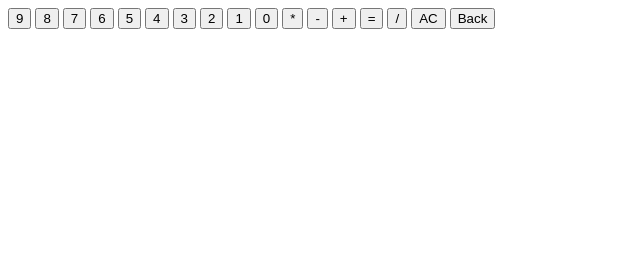
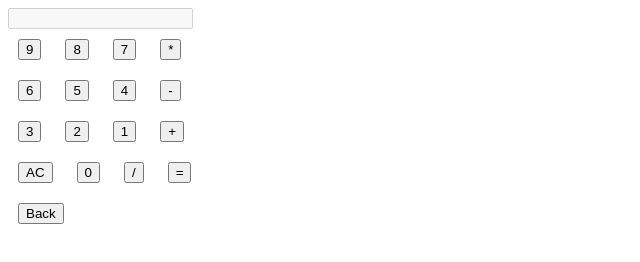
Before and after one commit to siddeque-s/Calculator, a plain HTML site: page index.html in a window 1280 px wide. Shown: the whole page, without its empty margins (0-640 px from the left). Drawn offline with Linux system fonts and the light colour scheme.

Commit message:
layout completed

```diff
--- a/index.html
+++ b/index.html
@@ -4,29 +4,42 @@
     <meta charset="UTF-8">
     <meta name="viewport" content="width=device-width, initial-scale=1.0">
     <title>Document</title>
+    <link rel="stylesheet" href="./style.css">
 </head>
 <body>
-   <button class="btnNumbers">9</button>
-   <button class="btnNumbers">8</button>
-   <button class="btnNumbers">7</button>
 
+      <div class="display">
+            <input  type="text" id="result" disabled>
+        </div>
 
+<button id="no9" class="btnNumbers">9</button>
+<button id="no8" class="btnNumbers">8</button>
+<button id="no7" class="btnNumbers">7</button>
+<button id="btnMultiply" class="symbols">*</button>
 
+<br>
 
-   <button class="btnNumbers">6</button>
-   <button class="btnNumbers">5</button>
-   <button class="btnNumbers">4</button>
-   <button class="btnNumbers">3</button>
-   <button class="btnNumbers">2</button>
-   <button class="btnNumbers">1</button>
-   <button class="btnNumbers">0</button>
+<button id="no6" class="btnNumbers">6</button>
+<button id="no5" class="btnNumbers">5</button>
+<button id="no4" class="btnNumbers">4</button>
+<button id="btnSubtract" class="symbols">-</button>
 
-   <button class="symbols">*</button>
-   <button class="symbols">-</button>
-   <button class="symbols">+</button>
-   <button class="symbols">=</button>
-   <button class="symbols">/</button>
-   <button class="symbols">AC</button>
-   <button class="symbols">Back</button>
+<br>
+
+<button id="no3" class="btnNumbers">3</button>
+<button id="no2" class="btnNumbers">2</button>
+<button id="no1" class="btnNumbers">1</button>
+<button id="btnAdd" class="symbols">+</button>
+
+<br>
+
+<button id="btnClear" class="symbols">AC</button>
+<button id="no0" class="btnNumbers">0</button>
+<button id="btnDivide" class="symbols">/</button>
+<button id="btnEqual" class="symbols">=</button>
+
+<br>
+
+<button id="btnBack" class="symbols">Back</button>
 </body>
 </html>
--- a/style.css
+++ b/style.css
@@ -0,0 +1,6 @@
+.btnNumbers{
+    margin: 10px;
+}
+.symbols{
+    margin: 10px;
+}
```
